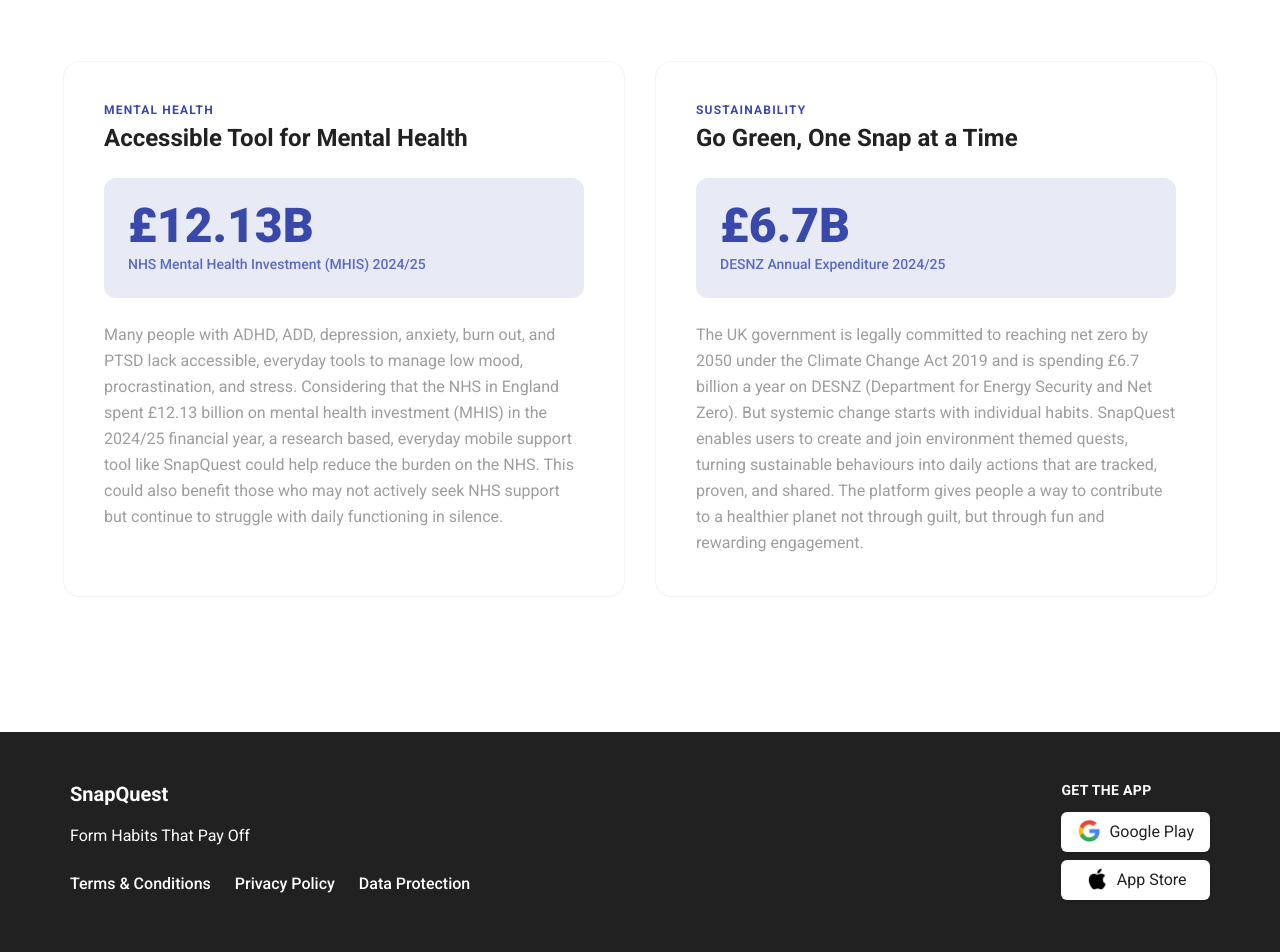
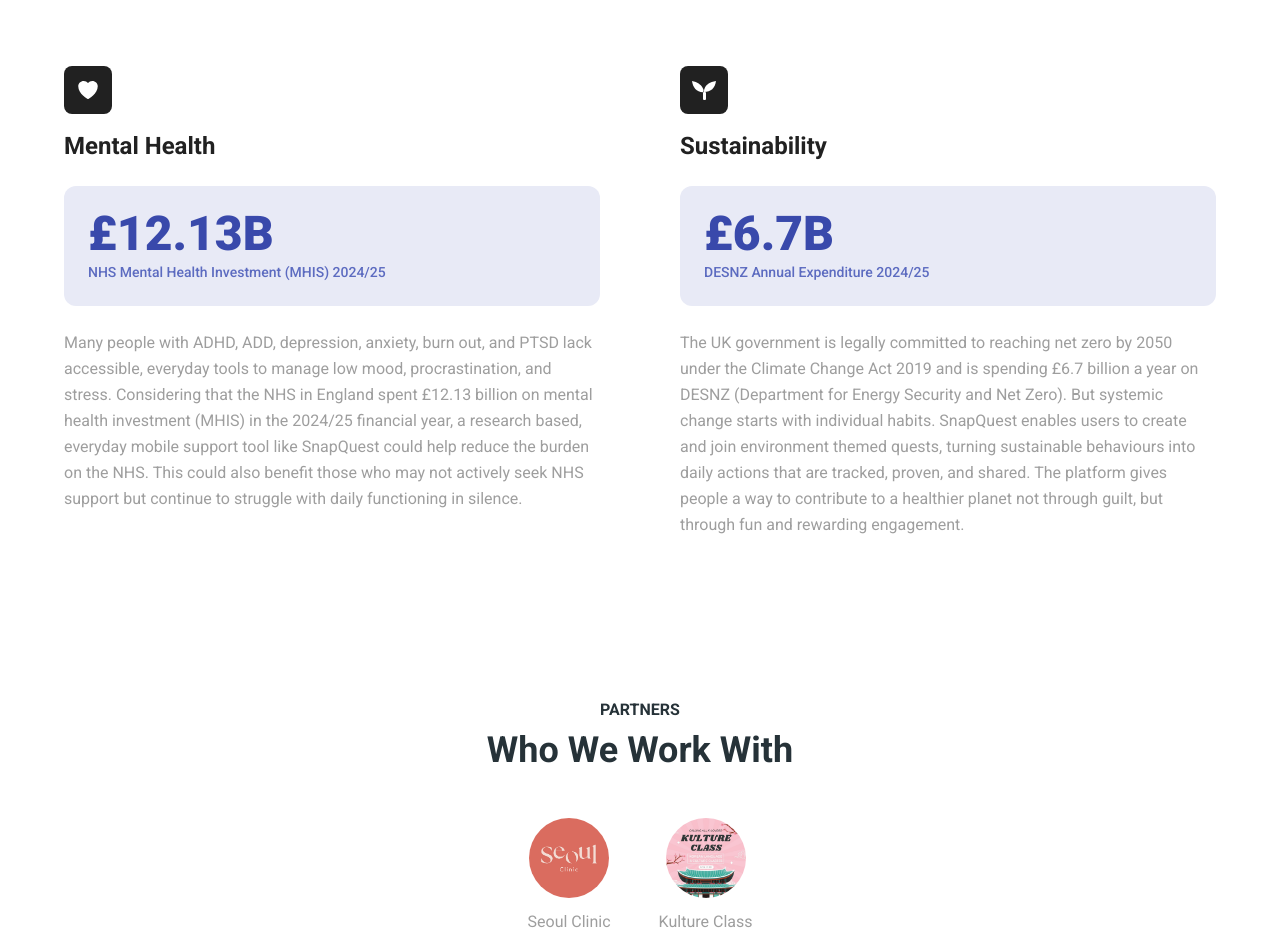
Before and after one commit to shinecoding/snapquest-website, a Next.js app: page / in a window 1280 px wide. Shown: the part 4400-5352 px from the top of the page. Built offline with nearby package versions, Linux system fonts and the light colour scheme.

Commit message:
feat: add partner section, change social impact design

```diff
--- a/src/app/page.tsx
+++ b/src/app/page.tsx
@@ -10,6 +10,7 @@
 import Testimonials from "./testimonials";
 import Faqs from "./faqs";
 import SocialImpact from "./social-impact";
+import Partners from "./partners";
 
 export default function Campaign() {
   return (
@@ -22,6 +23,7 @@
       <Testimonials />
       <Faqs />
       <SocialImpact />
+      <Partners />
       <Footer />
     </>
   );
--- /dev/null
+++ b/src/app/partners.tsx
@@ -0,0 +1,43 @@
+"use client";
+
+import React from "react";
+import Image from "next/image";
+
+const PARTNERS = [
+  { name: "Seoul Clinic", img: "/partners/seoul-clinic.jpg" },
+  { name: "Kulture Class", img: "/partners/kulture-class.jpg" },
+];
+
+export function Partners() {
+  return (
+    <section className="px-8 py-16">
+      <div className="container mx-auto max-w-6xl">
+        <div className="mb-12 text-center">
+          <p className="mb-2 font-bold uppercase text-blue-gray-900">
+            Partners
+          </p>
+          <h1 className="mb-4 text-4xl font-bold text-blue-gray-900">
+            Who We Work With
+          </h1>
+        </div>
+
+        <div className="flex flex-wrap items-center justify-center gap-12">
+          {PARTNERS.map(({ name, img }) => (
+            <div key={name} className="flex flex-col items-center gap-3">
+              <Image
+                src={img}
+                alt={name}
+                width={80}
+                height={80}
+                className="h-20 w-20 rounded-full object-cover"
+              />
+              <p className="font-normal text-gray-500">{name}</p>
+            </div>
+          ))}
+        </div>
+      </div>
+    </section>
+  );
+}
+
+export default Partners;
--- a/src/app/social-impact.tsx
+++ b/src/app/social-impact.tsx
@@ -1,18 +1,19 @@
 "use client";
 
 import React from "react";
+import { HeartIcon } from "@heroicons/react/24/solid";
 
 export function SocialImpact() {
   return (
     <section className="bg-white px-8 py-24">
       <div className="container mx-auto max-w-6xl">
         <div className="mb-16 text-center">
-          <p className="mb-2 text-sm font-bold uppercase tracking-widest text-indigo-600">
+          <p className="mb-2 font-bold uppercase text-blue-gray-900">
             Social Impact
           </p>
-          <h2 className="mb-4 text-4xl font-bold text-gray-900">
+          <h1 className="mb-4 text-4xl font-bold text-blue-gray-900">
             Built with Purpose
-          </h2>
+          </h1>
           <p className="mx-auto max-w-2xl text-center text-lg leading-relaxed text-gray-500">
             SnapQuest is more than a habit app. It is a platform built to make
             a meaningful contribution to society, supporting mental health
@@ -21,14 +22,14 @@
           </p>
         </div>
 
-        <div className="grid grid-cols-1 gap-8 lg:grid-cols-2">
-          {/* Mental Health Card */}
-          <div className="rounded-2xl bg-white p-10 shadow-sm ring-1 ring-gray-100">
-            <p className="mb-1 text-xs font-bold uppercase tracking-widest text-indigo-600">
+        <div className="grid grid-cols-1 gap-20 lg:grid-cols-2">
+          {/* Mental Health */}
+          <div>
+            <div className="mb-4 flex h-12 w-12 items-center justify-center rounded-lg bg-gray-900 text-white">
+              <HeartIcon className="h-6 w-6" />
+            </div>
+            <h3 className="mb-6 text-2xl font-bold text-gray-900">
               Mental Health
-            </p>
-            <h3 className="mb-6 text-2xl font-bold text-gray-900">
-              Accessible Tool for Mental Health
             </h3>
             <div className="mb-6 rounded-xl bg-indigo-50 p-6">
               <p className="text-5xl font-black text-indigo-600">£12.13B</p>
@@ -48,13 +49,17 @@
             </p>
           </div>
 
-          {/* Sustainability Card */}
-          <div className="rounded-2xl bg-white p-10 shadow-sm ring-1 ring-gray-100">
-            <p className="mb-1 text-xs font-bold uppercase tracking-widest text-indigo-600">
+          {/* Sustainability */}
+          <div>
+            <div className="mb-4 flex h-12 w-12 items-center justify-center rounded-lg bg-gray-900 text-white">
+              <svg className="h-6 w-6" viewBox="0 0 24 24" fill="currentColor">
+                <rect x="11" y="14" width="3" height="8" rx="1"/>
+                <path d="M11 14C13 14 11 5 0 3C1 10 5 15 13 14Z"/>
+                <path d="M12 14C12 14 11 5 24 3C23 10 19 14 12 14Z"/>
+              </svg>
+            </div>
+            <h3 className="mb-6 text-2xl font-bold text-gray-900">
               Sustainability
-            </p>
-            <h3 className="mb-6 text-2xl font-bold text-gray-900">
-              Go Green, One Snap at a Time
             </h3>
             <div className="mb-6 rounded-xl bg-indigo-50 p-6">
               <p className="text-5xl font-black text-indigo-600">£6.7B</p>
```
Also changed, not shown: public/partners/kulture-class.jpg (added), public/partners/seoul-clinic.jpg (added).
